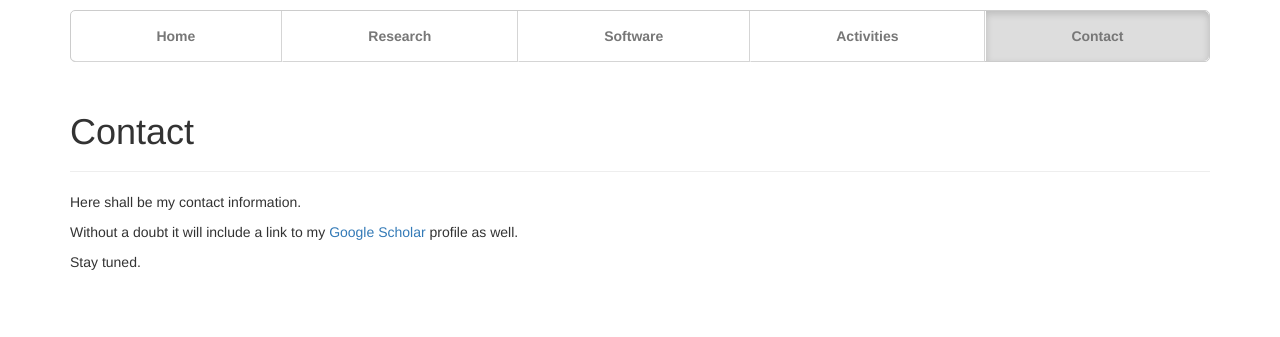
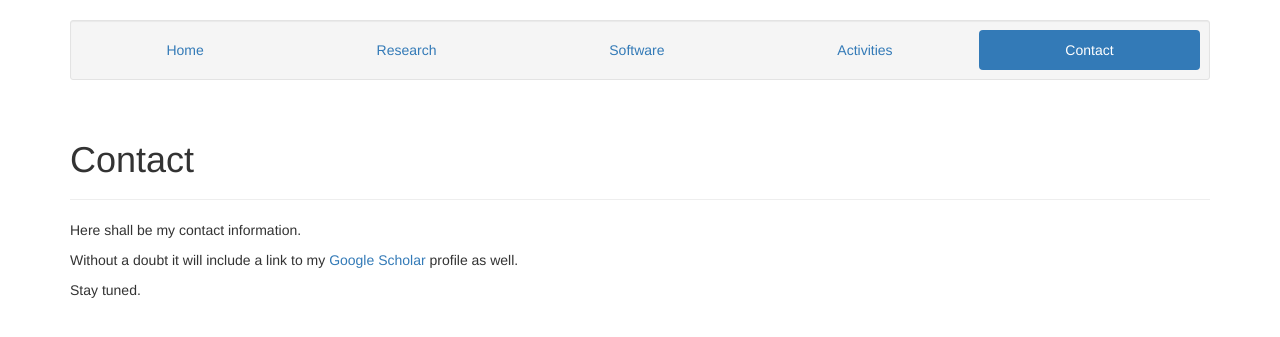
Before and after one commit to ozgurakgun/ozgurakgun.github.io, a Jekyll site: the page built from content/contact.md, in a window 1280 px wide. Shown: the top 337 px of the page. Built offline with Jekyll 4.4.1, drawn with Linux system fonts in a browser that asks for light colours.

Commit message:
simplified the navigation quite a bit

```diff
--- a/_includes/header.html
+++ b/_includes/header.html
@@ -1,7 +1,7 @@
-<div class="container">
-<div class="masthead">
-    <nav>
-        <ul class="nav nav-justified">
+<div class="container" style="margin-top:20px;">
+<div class="well well-sm">
+    <nav id="navigation">
+        <ul class="nav nav-pills nav-justified">
             {% assign sorted_pages = (site.pages | where: 'layout', 'page' | sort: 'order') %}
             {% for p in sorted_pages %}
                 {% if p.menutitle %}
--- a/css/main.scss
+++ b/css/main.scss
@@ -5,64 +5,3 @@
 @charset "utf-8";
 
 @import "bootstrap";
-
-
-
-.masthead {
-    padding: 10px 0 10px 0;
-}
-
-.nav-justified {
-//  background-color: #eee;
-  border: 1px solid #ccc;
-  border-radius: 5px;
-}
-.nav-justified > li > a {
-  padding-top: 15px;
-  padding-bottom: 15px;
-  margin-bottom: 0;
-  font-weight: bold;
-  color: #777;
-  text-align: center;
-//  background-color: #e5e5e5; /* Old browsers */
-//  background-image: -webkit-gradient(linear, left top, left bottom, from(#f5f5f5), to(#e5e5e5));
-//  background-image: -webkit-linear-gradient(top, #f5f5f5 0%, #e5e5e5 100%);
-//  background-image:      -o-linear-gradient(top, #f5f5f5 0%, #e5e5e5 100%);
-//  background-image:         linear-gradient(to bottom, #f5f5f5 0%,#e5e5e5 100%);
-//  filter: progid:DXImageTransform.Microsoft.gradient( startColorstr='#f5f5f5', endColorstr='#e5e5e5',GradientType=0 ); /* IE6-9 */
-  background-repeat: repeat-x; /* Repeat the gradient */
-  border-bottom: 1px solid #d5d5d5;
-}
-.nav-justified > .active > a,
-.nav-justified > .active > a:hover,
-.nav-justified > .active > a:focus {
-  background-color: #ddd;
-  background-image: none;
-  -webkit-box-shadow: inset 0 3px 7px rgba(0,0,0,.15);
-          box-shadow: inset 0 3px 7px rgba(0,0,0,.15);
-}
-.nav-justified > li:first-child > a {
-  border-radius: 5px 5px 0 0;
-}
-.nav-justified > li:last-child > a {
-  border-bottom: 0;
-  border-radius: 0 0 5px 5px;
-}
-
-@media (min-width: 768px) {
-  .nav-justified {
-    max-height: 52px;
-  }
-  .nav-justified > li > a {
-    border-right: 1px solid #d5d5d5;
-    border-left: 1px solid #fff;
-  }
-  .nav-justified > li:first-child > a {
-    border-left: 0;
-    border-radius: 5px 0 0 5px;
-  }
-  .nav-justified > li:last-child > a {
-    border-right: 0;
-    border-radius: 0 5px 5px 0;
-  }
-}
```
